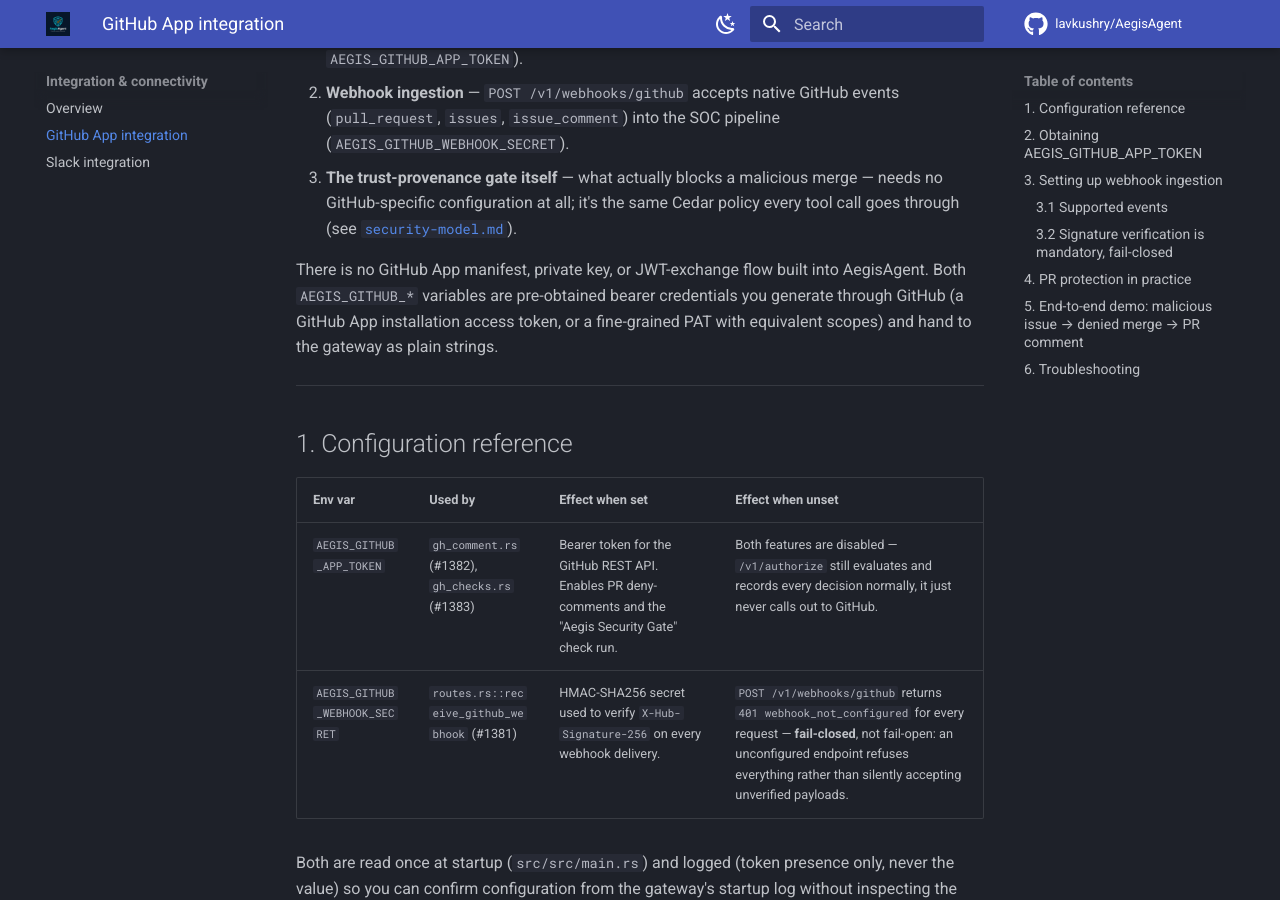
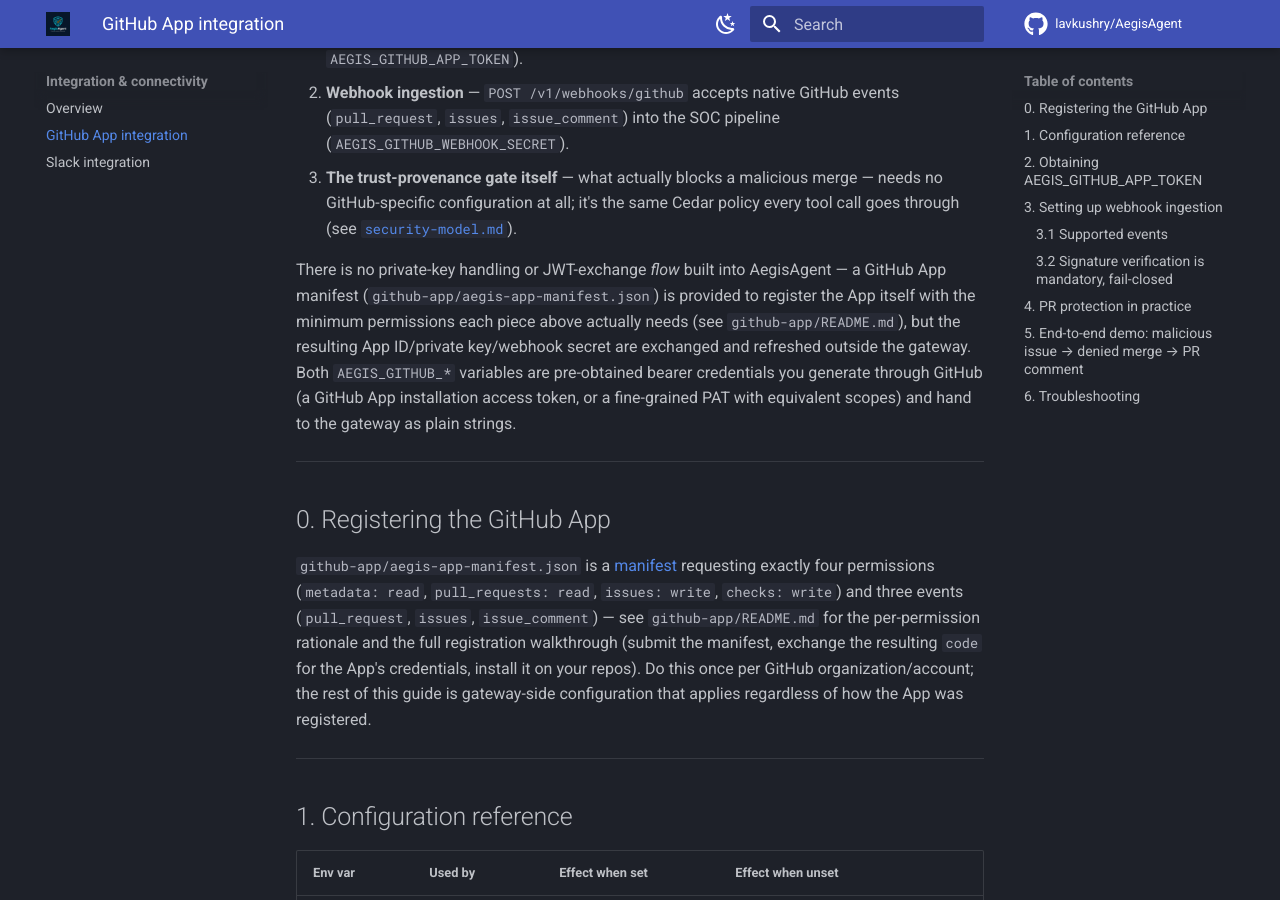
Before and after one commit to lavkushry/AegisAgent, an MkDocs documentation site: the page built from docs/github-integration.md, in a window 1280 px wide and 900 px high, scrolled down 367 px. Built offline with MkDocs 1.6.1 and Material for MkDocs 9.7.7, drawn with Linux system fonts in a browser that asks for light colours; comment, search, counter and statistics services are not loaded.

Commit message:
docs(github): add GitHub App manifest with minimum permissions (#1380)
Phase 3 of 3, completing Epic #1380. github-app/aegis-app-manifest.json is
a GitHub App manifest requesting exactly what the existing integration
uses: metadata:read (mandatory baseline), pull_requests:read (fetch_head_sha
in gh_checks.rs), issues:write (gh_comment.rs posts PR comments through the
issues endpoint, since a PR is an issue under the hood -- no separate PR
comment scope exists), and checks:write (create/update the Aegis Security
Gate check run). Subscribed events (pull_request, issues, issue_comment)
match exactly what ingest::normalize_github_native_event recognizes; push
is deliberately omitted since nothing handles it today.

Deliberately not requested: contents (Aegis never reads file contents --
the trust-provenance gate is a Cedar decision, not a code scan) and
pull_requests:write (Aegis never merges/closes/edits a PR itself; the
check-run conclusion is what blocks a merge, via the repo's own branch
protection).

github-app/README.md walks through registering the App via GitHub's
manifest flow and exchanging the resulting code for the App's
credentials -- AegisAgent still doesn't implement that exchange
server-side (docs/github-integration.md's existing, unchanged position),
so this is documentation only, not new gateway code.

Co-Authored-By: Claude Sonnet 5 <noreply@anthropic.com>

```diff
--- a/docs/github-integration.md
+++ b/docs/github-integration.md
@@ -9,7 +9,13 @@ AegisAgent's GitHub integration has three independent pieces, each gated by its
 2. **Webhook ingestion** — `POST /v1/webhooks/github` accepts native GitHub events (`pull_request`, `issues`, `issue_comment`) into the SOC pipeline (`AEGIS_GITHUB_WEBHOOK_SECRET`).
 3. **The trust-provenance gate itself** — what actually blocks a malicious merge — needs no GitHub-specific configuration at all; it's the same Cedar policy every tool call goes through (see [`security-model.md`](security-model.md)).
 
-There is no GitHub App manifest, private key, or JWT-exchange flow built into AegisAgent. Both `AEGIS_GITHUB_*` variables are pre-obtained bearer credentials you generate through GitHub (a GitHub App installation access token, or a fine-grained PAT with equivalent scopes) and hand to the gateway as plain strings.
+There is no private-key handling or JWT-exchange *flow* built into AegisAgent — a GitHub App manifest (`github-app/aegis-app-manifest.json`) is provided to register the App itself with the minimum permissions each piece above actually needs (see `github-app/README.md`), but the resulting App ID/private key/webhook secret are exchanged and refreshed outside the gateway. Both `AEGIS_GITHUB_*` variables are pre-obtained bearer credentials you generate through GitHub (a GitHub App installation access token, or a fine-grained PAT with equivalent scopes) and hand to the gateway as plain strings.
+
+---
+
+## 0. Registering the GitHub App
+
+`github-app/aegis-app-manifest.json` is a [manifest](https://docs.github.com/en/apps/sharing-github-apps/registering-a-github-app-from-a-manifest) requesting exactly four permissions (`metadata: read`, `pull_requests: read`, `issues: write`, `checks: write`) and three events (`pull_request`, `issues`, `issue_comment`) — see `github-app/README.md` for the per-permission rationale and the full registration walkthrough (submit the manifest, exchange the resulting `code` for the App's credentials, install it on your repos). Do this once per GitHub organization/account; the rest of this guide is gateway-side configuration that applies regardless of how the App was registered.
 
 ---
 
```
Also changed, not shown: github-app/README.md (added, +51 -0 lines), 1 other file.
